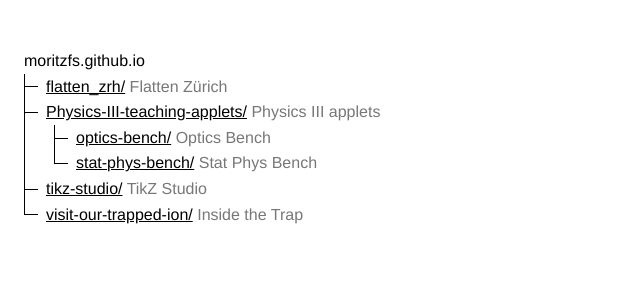
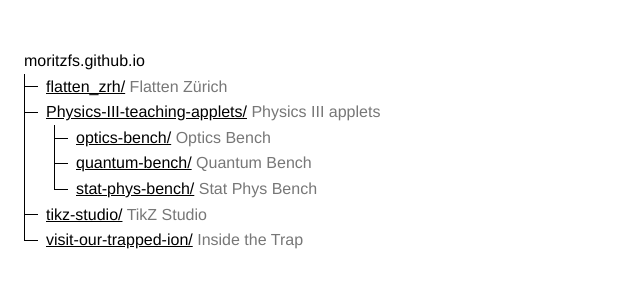
Before and after one commit to MoritzFS/moritzfs.github.io, a plain HTML site: page index.html in a window 1280 px wide. Shown: the whole page, without its empty margins (0-640 px from the left). Drawn offline with Linux system fonts and the light colour scheme.

Commit message:
Link Quantum Bench in the tree
Co-Authored-By: Claude Fable 5.2 <noreply@anthropic.com>

```diff
--- a/index.html
+++ b/index.html
@@ -47,6 +47,7 @@
     <li><a href="Physics-III-teaching-applets/">Physics-III-teaching-applets/</a> <span class="title">Physics III applets</span>
         <ul>
             <li><a href="Physics-III-teaching-applets/optics-bench/">optics-bench/</a> <span class="title">Optics Bench</span></li>
+            <li><a href="Physics-III-teaching-applets/quantum-bench/">quantum-bench/</a> <span class="title">Quantum Bench</span></li>
             <li><a href="Physics-III-teaching-applets/stat-phys-bench/">stat-phys-bench/</a> <span class="title">Stat Phys Bench</span></li>
         </ul>
     </li>
```
